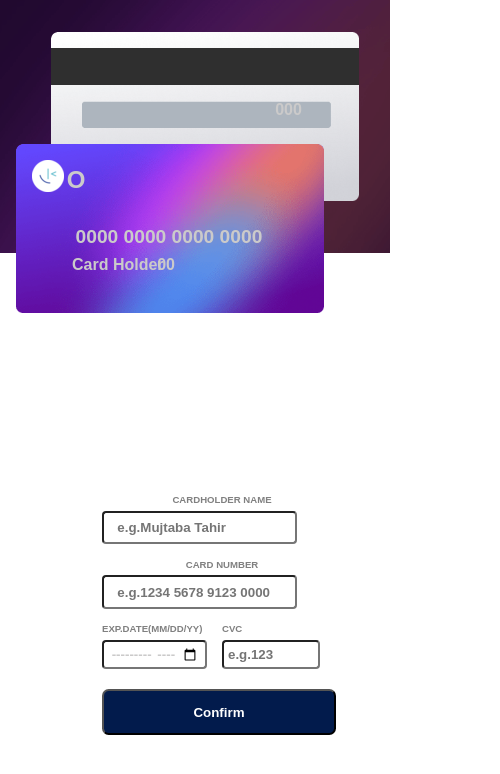
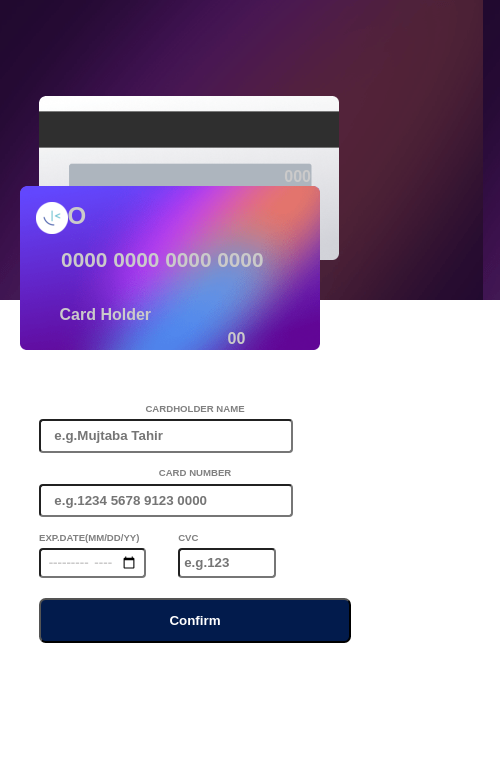
Before and after one commit to Muji-47it/Card-Details, a plain HTML site: page index.html in a window 390 px wide. Shown: the whole page, 500 px wide, since content can reach past the window. Drawn offline with Linux system fonts and the light colour scheme.

Commit message:
Update style.css

```diff
--- a/style.css
+++ b/style.css
@@ -22,7 +22,7 @@
 }
 .card
 {
-    width: 335px;
+    width: 440px;
     height: 230px;
     border-radius: .4em;
     position: relative;
@@ -48,21 +48,23 @@
 }
 #cardno
 {
+    display: block;
     position: relative;
-    top: 3.5em;
-    font-size: 2em
+    top: 2.2em;
+    font-size: 2em;
+    left: 2em;
 }
 #front p
 {
     position: relative;
-    top:9em;
+    top:7em;
     left:3.5em;
     display: inline-block;
 }
 .carddate
 {
     position: relative;
-    top:9em;
+    top:7em;
     float: right;
     right: 2em;
 }
@@ -111,6 +113,7 @@
 {
     display: inline-grid;
     grid-template-columns: 120px 140px;
+    column-gap: 2em;
 }
 .monyea
 {
@@ -147,88 +150,103 @@
     border-radius: .5em;
 }
 @media screen and (max-width:500px) {
+
     #container
     {
-        display: grid;
-        grid-template-rows: 1fr 2fr;
+        display: inline-block;
     }
     .up
     {
-        height: 30vh;
-        width: 100vw;
+        width: 500px;
+        height: 300px;
     }
     .card
     {
-        width:335px;
+        max-width: 400px;
     }
     #back
 {
     position: absolute;
-    left: 3.2em;
-    top: 2em;
+    left: 10vw;
     background-image: url(bg-card-back.png);
-    background-size: 79vw;
+    background-size:300px;
     background-repeat: no-repeat;
-    color: white;
 }
 #back span{
     position: relative;
-    float: left;
-    top:4.3em;
-    left: 14em;
+    top:4.5em;left: -8em;
 }
 #front
 {
-    position:relative;
-    top:9em;
+    background-image: url(bg-card-front.png);
+    background-size:300px;
+    background-repeat: no-repeat;
+    position: absolute;
+    top: 22vh;
+    left: 5vw;z-index: 1;
+
+}
+#dot
+{
+    position: absolute;
+    top: 1em;
     left: 1em;
-    background-repeat: no-repeat;
-    background-size: 79vw;
-    background-image: url(bg-card-front.png);
-    z-index: 1;
+}
+#O
+{
+    position: absolute;
+    top:.7em;
+    left: 2em;
+    font-size: 1.5em;
 }
 #cardno
 {
     position: relative;
-    top: 3.5em;
-    font-size: 1.2em
+    top: 3em;
+    font-size: 1.3em
 }
 #front p
 {
     position: absolute;
-    top:7em;
+    top:7.5em;
+    left:2.5em;
     display: inline-block;
 }
 .carddate
 {
-    position: absolute;
+    position: relative;
+    top:7.5em;
+    left: 13em;
     float: left;
-    top:7em;
-    right: 11em;
 }
-.down form
+.right form
 {
-    position: absolute;
-    place-self: end;
-    top: 50em;
-    right: 5em;
+    height: 30vh;
+    display: inline-grid;
+    grid-template-rows:1fr 1fr 1fr 1fr;
+    position: relative;
+    top: 10vh;
+    left: 10vw;
 }
 .userdata
 {
-    width: 50vw;
-}
-#datedata
-{
-    display: inline-grid;
-    grid-template-columns: 120px 120px;
+    margin-top: .4em;
+    width: 65vw;
+    border-radius: .3em;
+    height: 4vh;
+    padding: 1em;
 }
 .monyea
 {
-    width: 27vw;
+    width: 27.5vw;
     height: 3.5vh;
     margin-top: .4em;
     border-radius: .3em;
     padding: .5em;
+}
+#cvclabel
+{
+    justify-self: start;
 }
 #cvc
 {
@@ -241,12 +259,11 @@
 #conf
 {
     display: block;
-    width: 60vw;
+    width: 80vw;
     padding: 1em;
     color: white;
     margin-top: 1.5em;
     background-color: rgb(2, 27, 76);
     border-radius: .5em;
 }
-
 }
```
